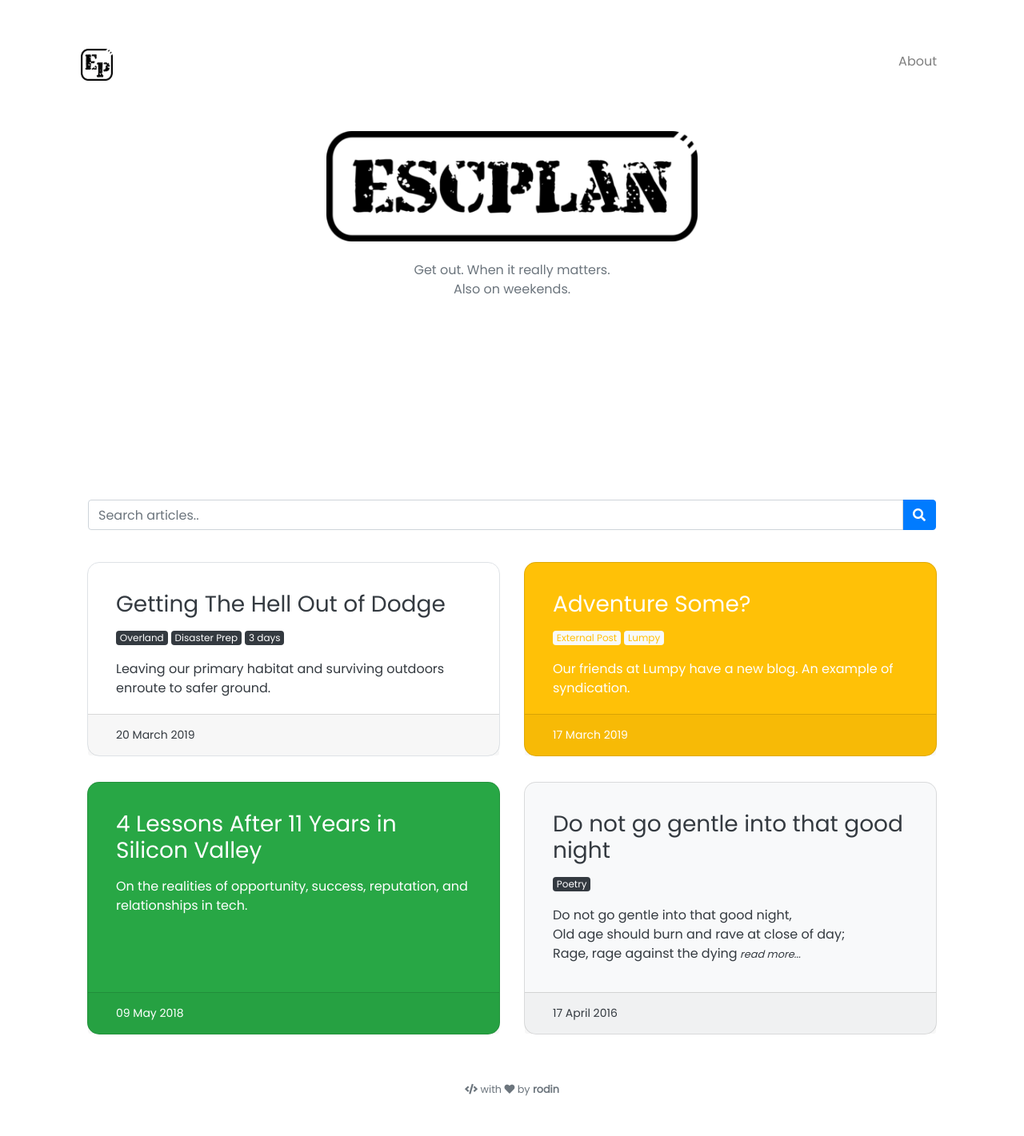
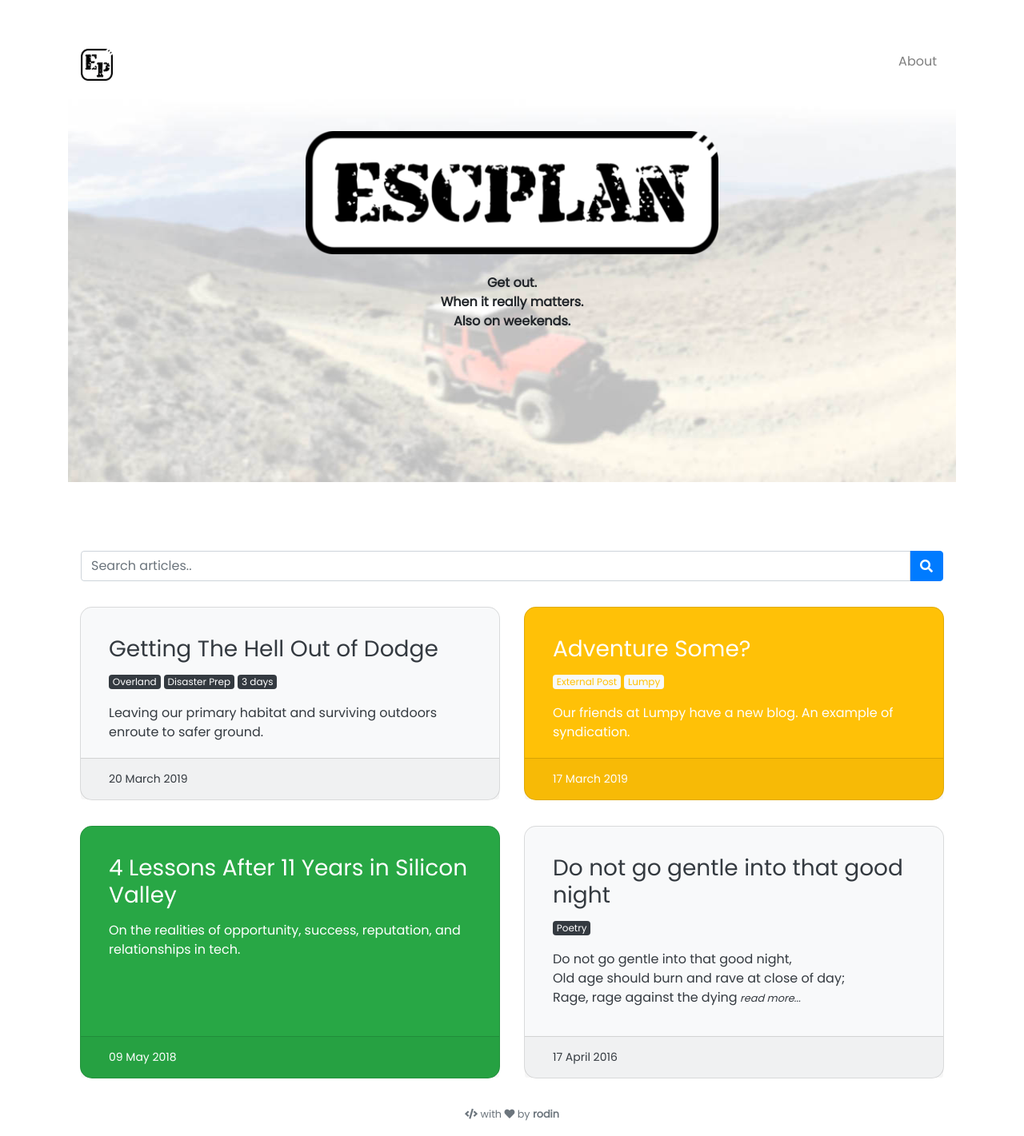
Before and after one commit to escplanhub/escplanhub.github.io, a Jekyll site: the page built from blog/index.html, in a window 1280 px wide. Shown: the whole page at 80% size. Built offline with Jekyll 4.4.1, drawn with Linux system fonts in a browser that asks for light colours; nearby versions of some CDN libraries; comment, search, counter and statistics services are not loaded; before the commit the page ends 1390 px from its top, so only the background shows below that.

Commit message:
updated background and cleaned up scaling

```diff
--- a/blog/_config.yml
+++ b/blog/_config.yml
@@ -1,7 +1,8 @@
 # Site settings
 title: EscPlan
 description: >- # this means to ignore newlines until "baseurl:"
-  Get out. When it really matters.</br>
+  Get out.</br>
+  When it really matters.</br>
   Also on weekends.
 baseurl: ""  # the subpath of your site, e.g. /blog
 url: "" # the base hostname & protocol for your site, e.g. http://example.com
--- a/blog/_includes/header.html
+++ b/blog/_includes/header.html
@@ -1,3 +1,4 @@
+<div style="background-image: url('/assets/jeep_bishop.jpg'); background-position: center top; background-repeat: no-repeat;">
 <div class="row justify-content-center align-items-center p-4">
   <div class="col-lg-6 col-md-6 text-center mt-4">
 
@@ -9,10 +10,12 @@
       </div>
     </div-->
 
-    <p class="text-muted wow animated slideInUp" data-wow-delay=".15s">
-    <img src="{{ site.brand.logo }}" style="max-width: 90%" alt="{{ site.title }}"><br/><br/>
-    {{ site.description }}</p>
+    <p class="wow animated slideInUp" data-wow-delay=".15s">
+    <img src="{{ site.brand.logo }}" style="width: 100%" alt="{{ site.title }}"><br/><br/>
+    <b>{{ site.description }}</b></p>
 
   </div>
-<div style="margin-top: 30%">&nbsp;</div>
+  <div style="padding-top: 30%">&nbsp;</div>
 </div>
+</div>
+</div>
```
Also changed, not shown: blog/_posts/2019-03-20-getting-the-hell-out-of-dodge.md (+2 -2 lines), blog/assets/jeep_bishop.jpg.
